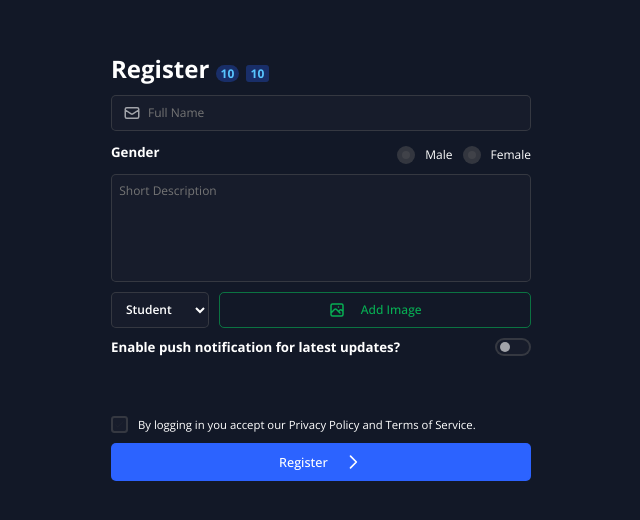
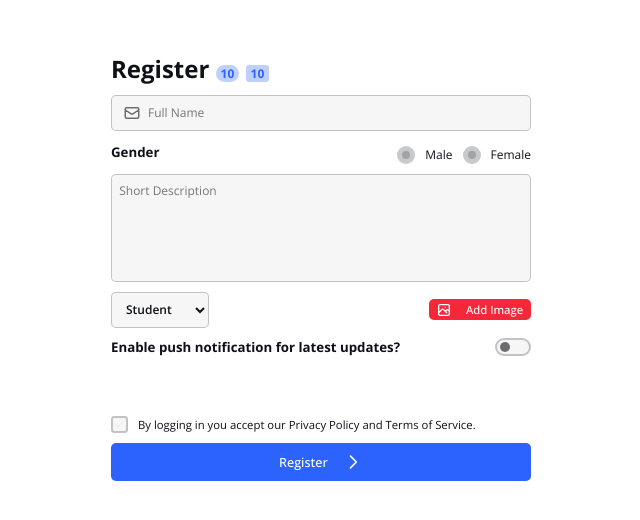
Before and after one commit to orted-org/simara, a React (Create React App) app: page / in a window 1280 px wide. Shown: the part 134-654 px from the top of the page, without its empty margins (319-959 px from the left). Built offline with nearby package versions, Linux system fonts and the light colour scheme.

Commit message:
added shruken attribute to button and adjusted padding for it

```diff
--- a/src/Components/Button.tsx
+++ b/src/Components/Button.tsx
@@ -10,7 +10,8 @@ const SButton = styled.button`
   color: ${(p) => p.theme.internalColor};
   height: ${(p) => p.theme.height + "px"};
   min-width: ${(p) => p.theme.height + 1.5 + "px"};
-  padding: 0px ${(p) => p.theme.height * 0.5 + "px"};
+  padding: ${(p) =>
+    p.theme.height * 0.05 + "px " + p.theme.height * 0.2 + "px"};
   font-size: ${(p) => p.theme.height / 3 + "px"};
   font-weight: 500;
   border-radius: ${(p) => p.theme.borderRadius + "px"};
@@ -42,6 +43,7 @@ interface ButtonProps extends ButtonHTMLAttributes<HTMLButtonElement> {
   isLoading?: boolean;
   children?: React.ReactNode;
   isIconButton?: boolean;
+  isShrunken?: boolean;
 }
 
 function getButtonTheme(p: ButtonProps, baseTheme: ISimaraThemeData): any {
@@ -107,7 +109,12 @@ export default function Button(props: ButtonProps) {
       disabled={props.isDisabled}
       onClick={props.onClick}
       {...props}
-      style={{ ...props.style, padding: props.isIconButton ? 0 : "" }}
+      style={{
+        padding: props.isIconButton ? 0 : "",
+        height: props.isShrunken ? "fit-content" : "",
+        width: props.isShrunken ? "fit-content" : "",
+        ...props.style,
+      }}
     >
       {props.isLoading ? (
         <Spinner color={buttonTheme.internalColor} cSize={props.cSize} />
--- a/src/Demo.tsx
+++ b/src/Demo.tsx
@@ -108,9 +108,13 @@ function Demo() {
               <option value="female">Professor</option>
             </Select>
             <Button
-              style={{ width: "100%", marginLeft: "10px" }}
-              appearance="secondary"
-              intent="success"
+              style={{
+                marginLeft: "10px",
+              }}
+              cSize="small"
+              isShrunken
+              appearance="primary"
+              intent="danger"
               iconBefore={IconPhotograph}
               onClick={() => {
                 setModal(true);
--- a/src/index.tsx
+++ b/src/index.tsx
@@ -3,14 +3,14 @@ import ReactDOM from "react-dom";
 import App from "./App";
 import ToastManager from "./Components/ToastManager";
 import { SimaraThemeContext } from "./Global/Context";
-import { SimaraDarkTheme } from "./Global/ThemeData";
+import { SimaraDarkTheme, SimaraLightTheme } from "./Global/ThemeData";
 
 ReactDOM.render(
   <React.StrictMode>
     <SimaraThemeContext.Provider
       value={{
         themeData: {
-          ...SimaraDarkTheme,
+          ...SimaraLightTheme,
           BorderRadius: 5,
           SmallHeight: 34,
           MediumHeight: 36,
```
